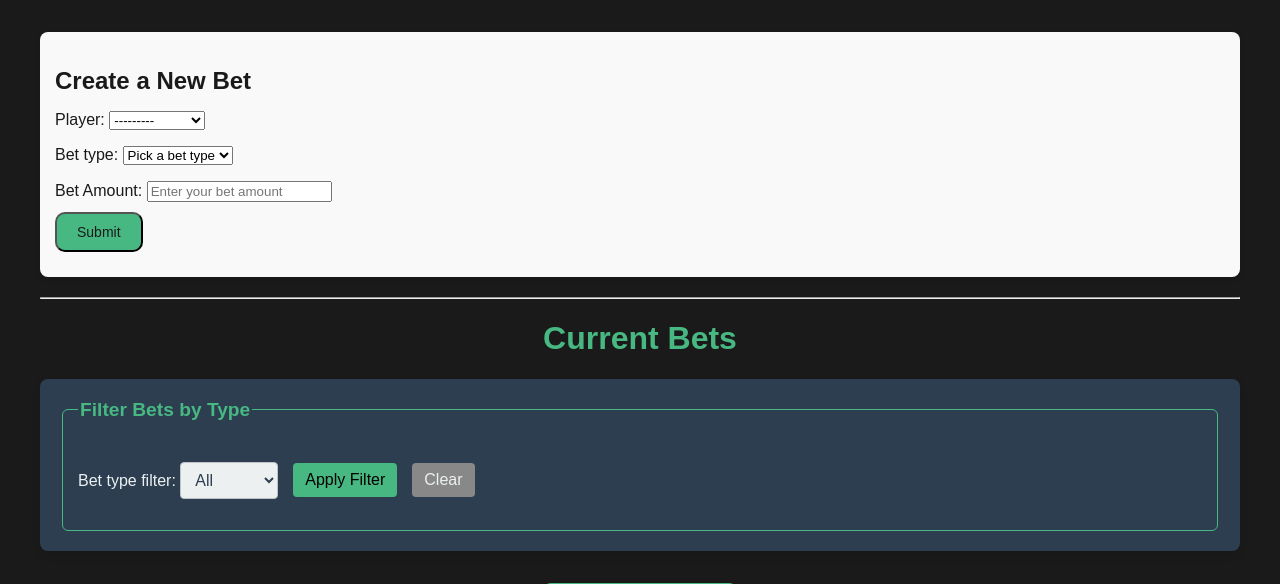
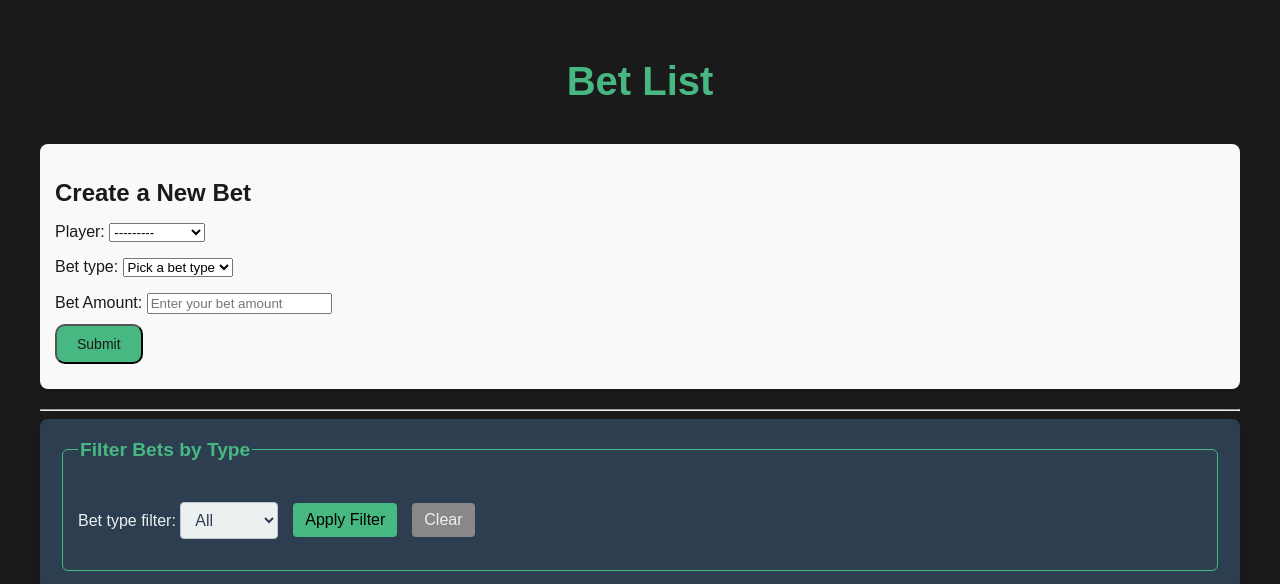
Before and after one commit to trucdg/cs412-final-project, a Django app: page /bets/ in a window 1280 px wide. Shown: the part 60-644 px from the top of the page. Run offline with Django 5.2, Linux system fonts and the light colour scheme; data comes from the database, SQL or seed files in the repository; both versions use the stored data as it was after the commit.

Commit message:
remove bet-header class in css

```diff
--- a/my_book/templates/bets/bet_list.html
+++ b/my_book/templates/bets/bet_list.html
@@ -2,6 +2,8 @@
 
 {% block content %}
 <div class="container">
+
+    <h1 class="page-title">Bet List</h1>
 
     <!-- Form to create a new bet -->
     <div class="create-bet-form">
@@ -47,10 +49,6 @@
         </form>
     </div>
     <hr>
-
-
-
-    <h1 class="bet-header" style="color:#48b882; ">Current Bets</h1>
 
 
     <!-- Form to filter displaying bets -->
--- a/static/styles.css
+++ b/static/styles.css
@@ -172,7 +172,7 @@ footer {
 }
 
 /* Table data cells */
-.games-table td, .bet-header td {
+.games-table td {
     padding: 1em;
     text-align: center;
     border: 1px solid #333;
@@ -410,12 +410,6 @@ table {
 }
 
 /* BET LIST */
-.bet-header {
-    text-align: center;
-    font-size: 2rem;
-    color: #48b882;
-}
-
 
 .create-bet-form {
     margin-bottom: 20px;
```
Also changed, not shown: db.sqlite3.
